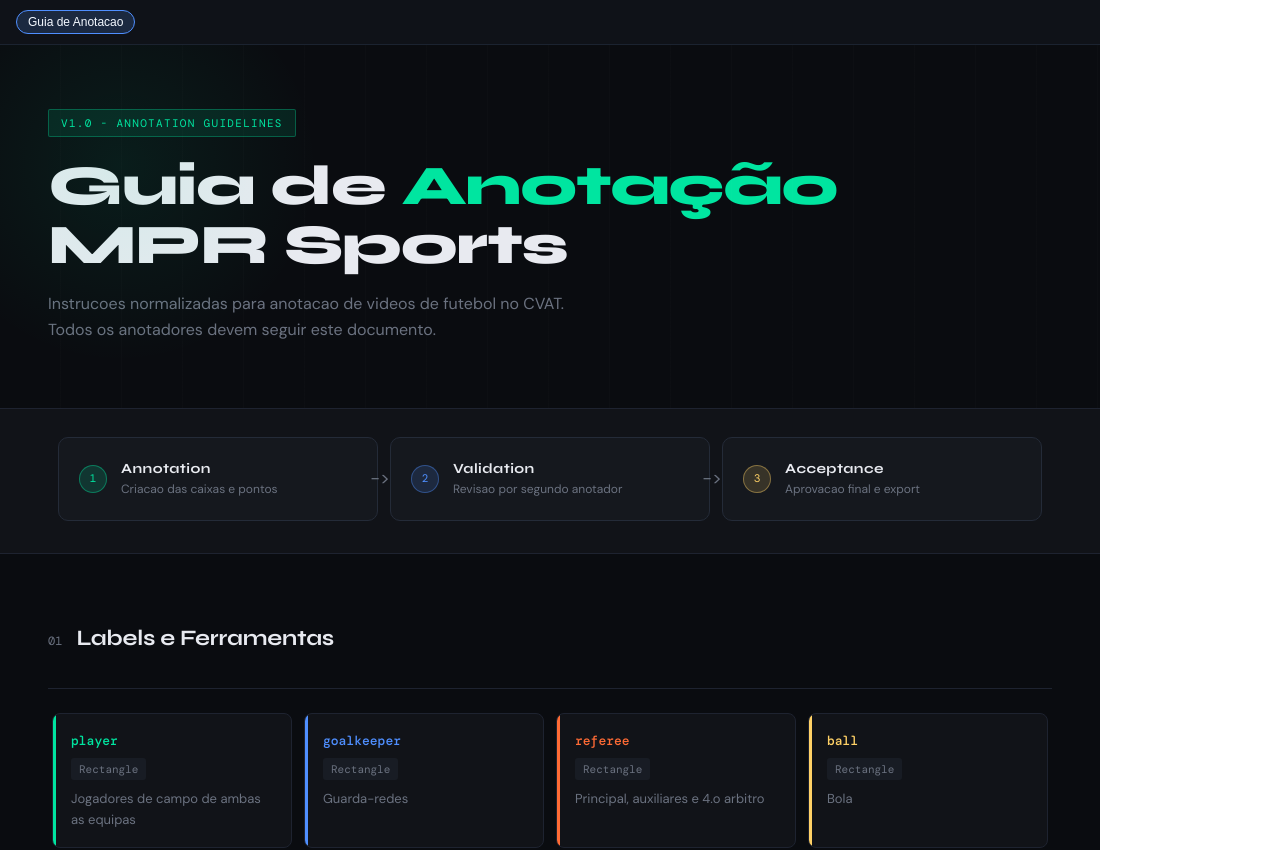
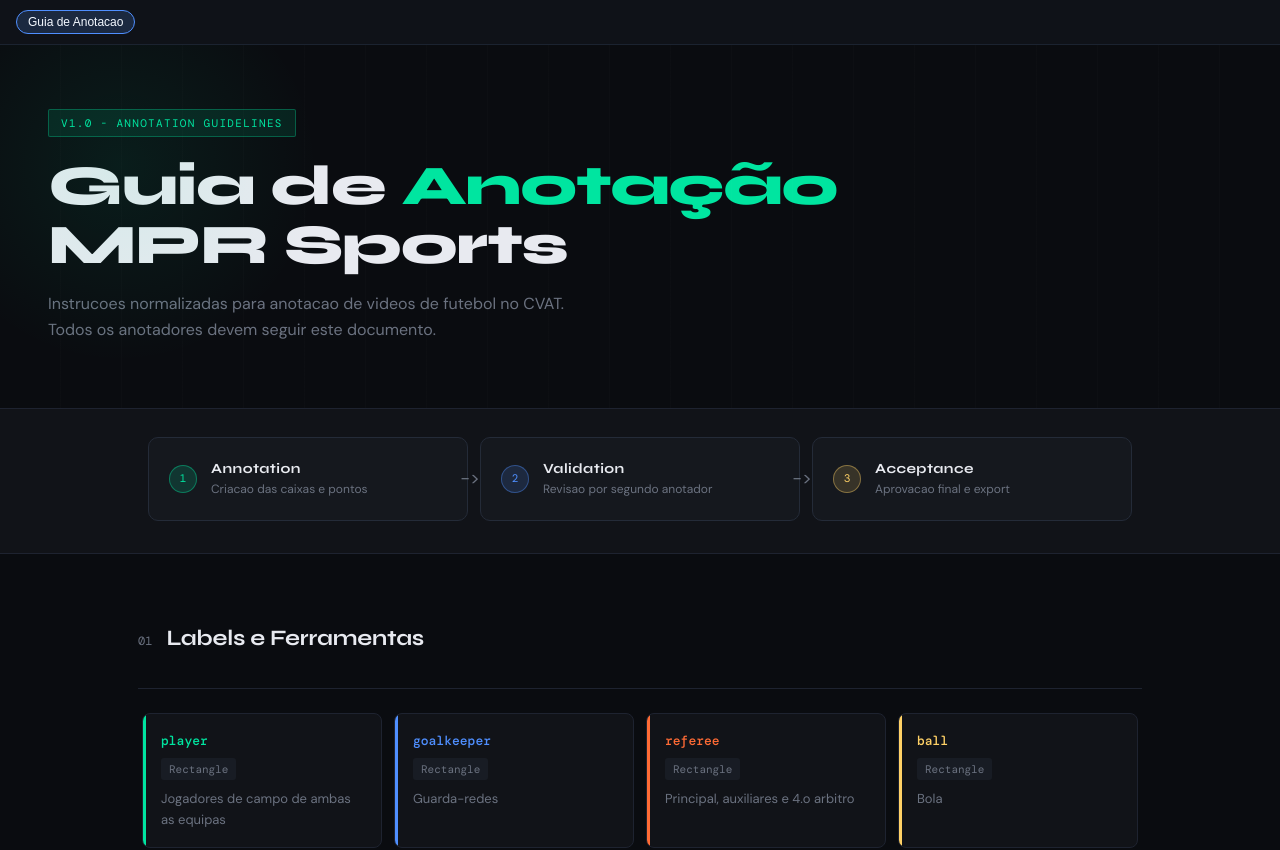
Before and after one commit to MPRsports/MPR-sports-Project, a React (Vite) app in the folder mpr-sports/: page / in a window 1280 px wide. Shown: the top 850 px of the page. Built offline with nearby package versions, Linux system fonts and the light colour scheme.

Commit message:
Refactor index.css: remove unused anchor styles and simplify body styling for better layout control

```diff
--- a/mpr-sports/src/index.css
+++ b/mpr-sports/src/index.css
@@ -7,27 +7,8 @@
   -moz-osx-font-smoothing: grayscale;
 }
 
-a {
-  font-weight: 500;
-  color: #646cff;
-  text-decoration: inherit;
-}
-a:hover {
-  color: #535bf2;
-}
-
-body {
-  margin: 0;
-  display: flex;
-  place-items: center;
-  min-width: 320px;
-  height: 100vh;
-  overflow: hidden; /* prevent page scrolling so coming-soon fills screen */
-}
-
-/* Ensure root fills the viewport so fixed/fullscreen components can cover it */
 html,
 body,
 #root {
-  height: 100%;
+  min-height: 100%;
 }
```
